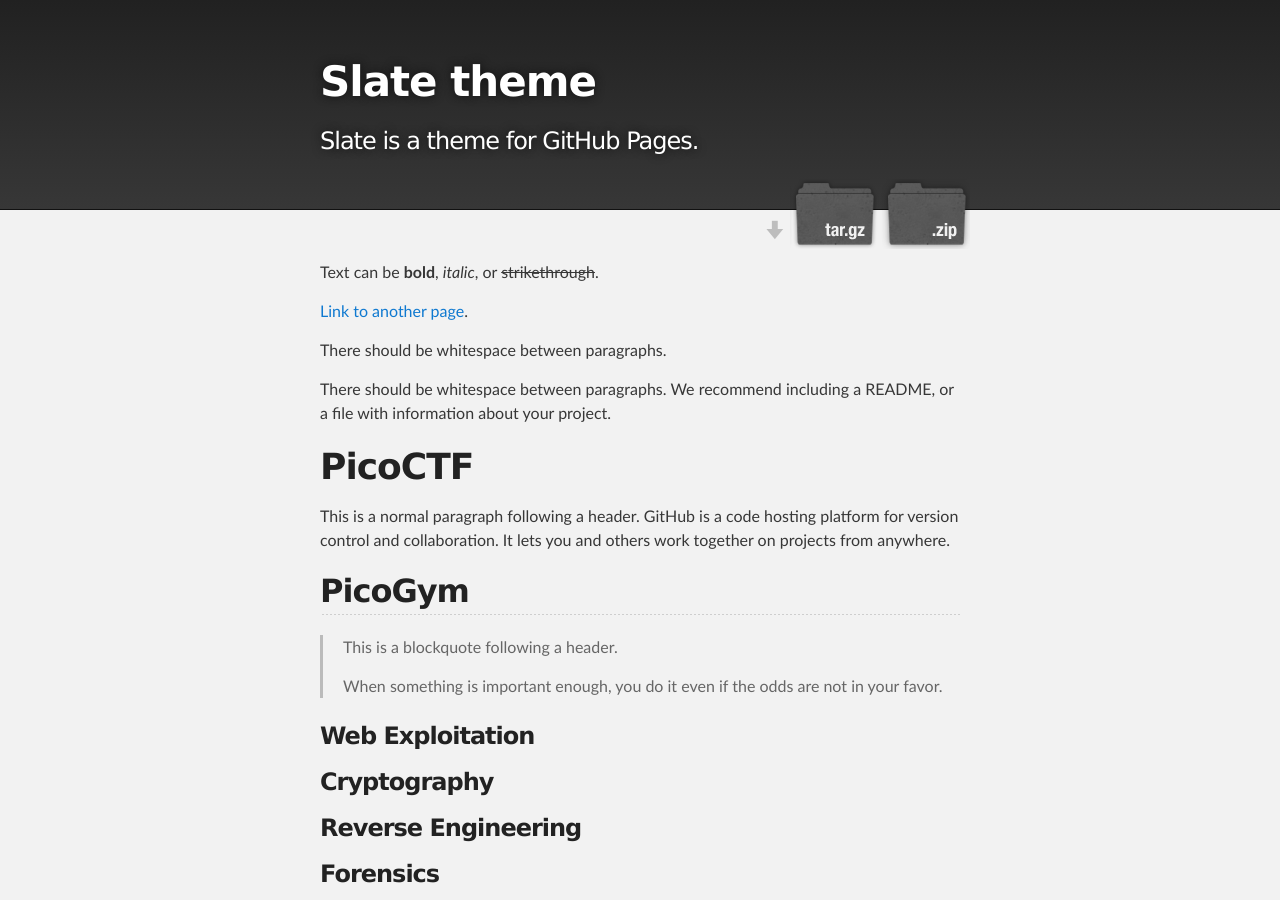
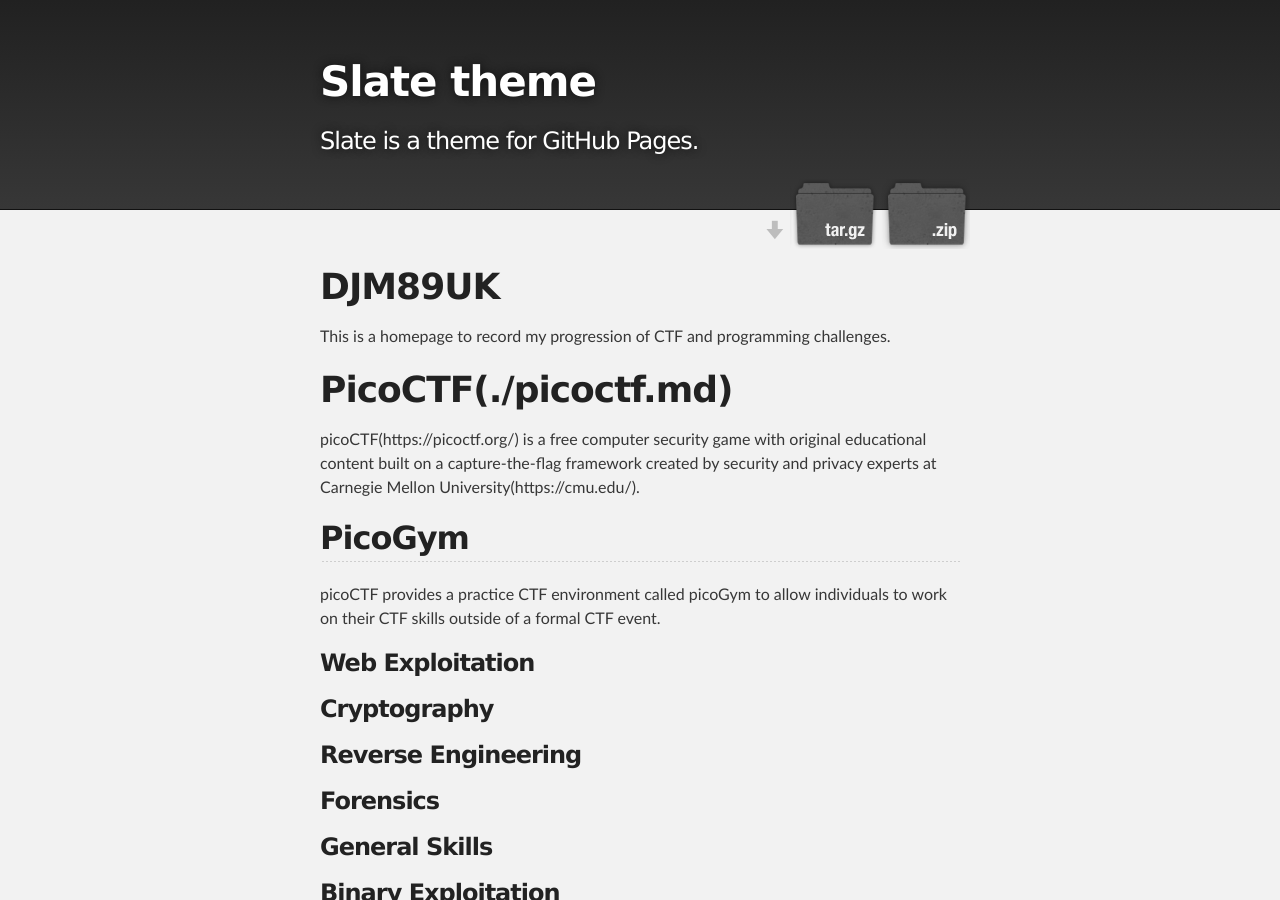
Before and after one commit to djm89uk/djm89uk.github.io, a Jekyll site: the page built from index.md, in a window 1280 px wide and 900 px high. Built offline with Jekyll 4.4.1, drawn with Linux system fonts in a browser that asks for light colours; our own code applies the rules of GitHub Pages for plain Markdown files.

Commit message:
Update index.md

```diff
--- a/index.md
+++ b/index.md
@@ -1,24 +1,16 @@
 ---
 layout: default
 ---
+# DJM89UK
+This is a homepage to record my progression of CTF and programming challenges.
 
-Text can be **bold**, _italic_, or ~~strikethrough~~.
+# PicoCTF(./picoctf.md)
 
-[Link to another page](./another-page.html).
-
-There should be whitespace between paragraphs.
-
-There should be whitespace between paragraphs. We recommend including a README, or a file with information about your project.
-
-# PicoCTF
-
-This is a normal paragraph following a header. GitHub is a code hosting platform for version control and collaboration. It lets you and others work together on projects from anywhere.
+picoCTF(https://picoctf.org/) is a free computer security game with original educational content built on a capture-the-flag framework created by security and privacy experts at Carnegie Mellon University(https://cmu.edu/).
 
 ## PicoGym
 
-> This is a blockquote following a header.
->
-> When something is important enough, you do it even if the odds are not in your favor.
+picoCTF provides a practice CTF environment called picoGym to allow individuals to work on their CTF skills outside of a formal CTF event.
 
 ### Web Exploitation
 ### Cryptography
```
